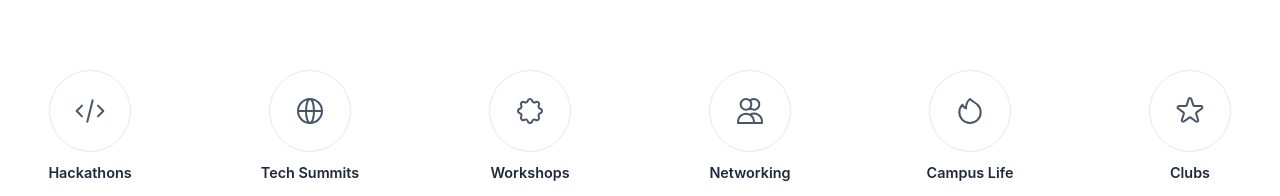
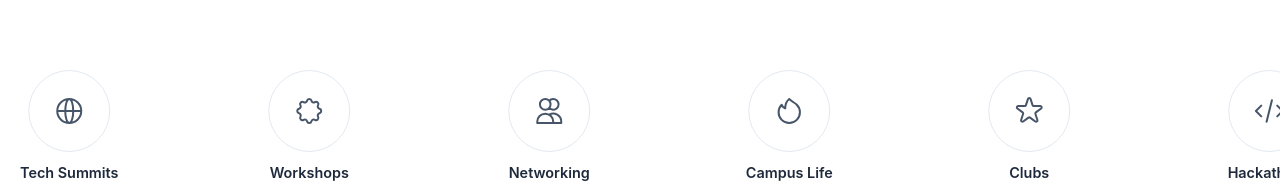
Before and after one commit to Jack-khalif/eventify, a React (Vite) app in the folder frontend/: page / in a window 1280 px wide. Shown: the part 604-800 px from the top of the page. Built offline with nearby package versions, Linux system fonts and the light colour scheme.

Commit message:
circular motion of category icons presented

```diff
--- a/frontend/src/components/CategoryIcons.tsx
+++ b/frontend/src/components/CategoryIcons.tsx
@@ -1,90 +1,50 @@
 export default function CategoryIcons() {
-  // We store the categories in an array so it's easy to add/remove them later
   const categories = [
-    {
-      name: "Hackathons",
-      // A simple laptop/code SVG
-      icon: <path strokeLinecap="round" strokeLinejoin="round" strokeWidth={1.5} d="M10 20l4-16m4 4l4 4-4 4M6 16l-4-4 4-4" />
-    },
-    {
-      name: "Tech Summits",
-      // A simple globe/network SVG
-      icon: <path strokeLinecap="round" strokeLinejoin="round" strokeWidth={1.5} d="M21 12a9 9 0 01-9 9m9-9a9 9 0 00-9-9m9 9H3m9 9a9 9 0 01-9-9m9 9c1.657 0 3-4.03 3-9s-1.343-9-3-9m0 18c-1.657 0-3-4.03-3-9s1.343-9 3-9m-9 9a9 9 0 019-9" />
-    },
-    {
-      name: "Workshops",
-      // A simple tools/wrench SVG
-      icon: <path strokeLinecap="round" strokeLinejoin="round" strokeWidth={1.5} d="M10.325 4.317c.426-1.756 2.924-1.756 3.35 0a1.724 1.724 0 002.573 1.066c1.543-.94 3.31.826 2.37 2.37a1.724 1.724 0 001.065 2.572c1.756.426 1.756 2.924 0 3.35a1.724 1.724 0 00-1.066 2.573c.94 1.543-.826 3.31-2.37 2.37a1.724 1.724 0 00-2.572 1.065c-.426 1.756-2.924 1.756-3.35 0a1.724 1.724 0 00-2.573-1.066c-1.543.94-3.31-.826-2.37-2.37a1.724 1.724 0 00-1.065-2.572c-1.756-.426-1.756-2.924 0-3.35a1.724 1.724 0 001.066-2.573c-.94-1.543.826-3.31 2.37-2.37.996.608 2.296.07 2.572-1.065z" />
-    },
-    {
-      name: "Networking",
-      // A simple users/people SVG
-      icon: <path strokeLinecap="round" strokeLinejoin="round" strokeWidth={1.5} d="M12 4.354a4 4 0 110 5.292M15 21H3v-1a6 6 0 0112 0v1zm0 0h6v-1a6 6 0 00-9-5.197M13 7a4 4 0 11-8 0 4 4 0 018 0z" />
-    },
-    {
-      name: "Campus Life",
-      // A simple fire/party SVG
-      icon: <path strokeLinecap="round" strokeLinejoin="round" strokeWidth={1.5} d="M17.657 18.657A8 8 0 016.343 7.343S7 9 9 10c0-2 .5-5 2.986-7C14 5 16.09 5.777 17.656 7.343A7.975 7.975 0 0120 13a7.975 7.975 0 01-2.343 5.657z" />
-    },
-    {
-      name: "Clubs",
-      // A simple star SVG
-      icon: <path strokeLinecap="round" strokeLinejoin="round" strokeWidth={1.5} d="M11.049 2.927c.3-.921 1.603-.921 1.902 0l1.519 4.674a1 1 0 00.95.69h4.915c.969 0 1.371 1.24.588 1.81l-3.976 2.888a1 1 0 00-.363 1.118l1.518 4.674c.3.922-.755 1.688-1.538 1.118l-3.976-2.888a1 1 0 00-1.176 0l-3.976 2.888c-.783.57-1.838-.197-1.538-1.118l1.518-4.674a1 1 0 00-.363-1.118l-3.976-2.888c-.784-.57-.38-1.81.588-1.81h4.914a1 1 0 00.951-.69l1.519-4.674z" />
-    }
+    { name: "Hackathons", icon: <path strokeLinecap="round" strokeLinejoin="round" strokeWidth={1.5} d="M10 20l4-16m4 4l4 4-4 4M6 16l-4-4 4-4" /> },
+    { name: "Tech Summits", icon: <path strokeLinecap="round" strokeLinejoin="round" strokeWidth={1.5} d="M21 12a9 9 0 01-9 9m9-9a9 9 0 00-9-9m9 9H3m9 9a9 9 0 01-9-9m9 9c1.657 0 3-4.03 3-9s-1.343-9-3-9m0 18c-1.657 0-3-4.03-3-9s1.343-9 3-9m-9 9a9 9 0 019-9" /> },
+    { name: "Workshops", icon: <path strokeLinecap="round" strokeLinejoin="round" strokeWidth={1.5} d="M10.325 4.317c.426-1.756 2.924-1.756 3.35 0a1.724 1.724 0 002.573 1.066c1.543-.94 3.31.826 2.37 2.37a1.724 1.724 0 001.065 2.572c1.756.426 1.756 2.924 0 3.35a1.724 1.724 0 00-1.066 2.573c.94 1.543-.826 3.31-2.37 2.37a1.724 1.724 0 00-2.572 1.065c-.426 1.756-2.924 1.756-3.35 0a1.724 1.724 0 00-2.573-1.066c-1.543.94-3.31-.826-2.37-2.37a1.724 1.724 0 00-1.065-2.572c-1.756-.426-1.756-2.924 0-3.35a1.724 1.724 0 001.066-2.573c-.94-1.543.826-3.31 2.37-2.37.996.608 2.296.07 2.572-1.065z" /> },
+    { name: "Networking", icon: <path strokeLinecap="round" strokeLinejoin="round" strokeWidth={1.5} d="M12 4.354a4 4 0 110 5.292M15 21H3v-1a6 6 0 0112 0v1zm0 0h6v-1a6 6 0 00-9-5.197M13 7a4 4 0 11-8 0 4 4 0 018 0z" /> },
+    { name: "Campus Life", icon: <path strokeLinecap="round" strokeLinejoin="round" strokeWidth={1.5} d="M17.657 18.657A8 8 0 016.343 7.343S7 9 9 10c0-2 .5-5 2.986-7C14 5 16.09 5.777 17.656 7.343A7.975 7.975 0 0120 13a7.975 7.975 0 01-2.343 5.657z" /> },
+    { name: "Clubs", icon: <path strokeLinecap="round" strokeLinejoin="round" strokeWidth={1.5} d="M11.049 2.927c.3-.921 1.603-.921 1.902 0l1.519 4.674a1 1 0 00.95.69h4.915c.969 0 1.371 1.24.588 1.81l-3.976 2.888a1 1 0 00-.363 1.118l1.518 4.674c.3.922-.755 1.688-1.538 1.118l-3.976-2.888a1 1 0 00-1.176 0l-3.976 2.888c-.783.57-1.838-.197-1.538-1.118l1.518-4.674a1 1 0 00-.363-1.118l-3.976-2.888c-.784-.57-.38-1.81.588-1.81h4.914a1 1 0 00.951-.69l1.519-4.674z" /> }
   ];
 
-  return (
-    <section
-      style={{
-        maxWidth: "1200px",
-        margin: "0 auto",
-        padding: "40px 24px",
-      }}
-    >
+  // Since we need TWO sets of icons for the infinite loop, we define the JSX as a variable
+  // that we can repeat inside the main render.
+  const CategoryIconItem = ({ item }: { item: typeof categories[0] }) => (
     <div
-        style={{
-          display: "flex",
-          justifyContent: "space-between",
-          alignItems: "center",
-          gap: "24px",
-          overflowX: "auto", // Allows scrolling on mobile if there are too many icons
-          paddingBottom: "16px", // Space for the scrollbar
-        }}
-      >
-        {categories.map((category, index) => (
-          <div
-            key={index}
       style={{
         display: "flex",
         flexDirection: "column",
         alignItems: "center",
         cursor: "pointer",
-              minWidth: "100px", // Ensures icons don't get squished together
+        minWidth: "200px", // Increased slighty so they are more spread out
       }}
     >
-            {/* The Circular Icon Border */}
       <div
         style={{
           width: "80px",
           height: "80px",
           borderRadius: "50%",
-                border: "1px solid #E2E8F0", // Subtle gray border
+          border: "1px solid #E2E8F0",
           display: "flex",
           alignItems: "center",
           justifyContent: "center",
           marginBottom: "12px",
-                color: "#475569", // Dark gray icon color
-                transition: "all 0.2s ease", // Smooth hover effect
+          color: "#475569",
+          transition: "all 0.2s ease",
+          backgroundColor: "white", // Clean white background for the circles
         }}
         onMouseEnter={(e) => {
-                e.currentTarget.style.borderColor = "#14B8A6"; // Teal border on hover
-                e.currentTarget.style.color = "#14B8A6";       // Teal icon on hover
-                e.currentTarget.style.boxShadow = "0 4px 12px rgba(20, 184, 166, 0.15)";
+          e.currentTarget.style.borderColor = "#14B8A6";
+          e.currentTarget.style.color = "#14B8A6";
+          e.currentTarget.style.boxShadow = "0 6px 16px rgba(20, 184, 166, 0.2)";
+          e.currentTarget.style.transform = "translateY(-3px)"; // Slight lift on hover
         }}
         onMouseLeave={(e) => {
           e.currentTarget.style.borderColor = "#E2E8F0";
           e.currentTarget.style.color = "#475569";
           e.currentTarget.style.boxShadow = "none";
+          e.currentTarget.style.transform = "translateY(0)";
         }}
       >
         <svg
@@ -94,22 +54,69 @@ export default function CategoryIcons() {
           stroke="currentColor"
           style={{ width: "32px", height: "32px" }}
         >
-                {category.icon}
+          {item.icon}
         </svg>
       </div>
+      <span style={{ fontSize: "0.9rem", fontWeight: "600", color: "#1E293B", textAlign: "center" }}>
+        {item.name}
+      </span>
+    </div>
+  );
 
-            {/* The Category Text */}
-            <span
+  return (
+    <section
       style={{
-                fontSize: "0.9rem",
-                fontWeight: "600",
-                color: "#1E293B",
-                textAlign: "center"
+        maxWidth: "100vw", // Full viewport width
+        margin: "0 auto",
+        padding: "40px 0", // Reduced horizontal padding as it will overflow anyway
+        overflow: "hidden", // Crucial! Hides the extra icons as they scroll off screen
+        position: "relative",
       }}
     >
-              {category.name}
-            </span>
-          </div>
+      {/* This is a classic technique to inject CSS Keyframes into a React component
+        without a separate CSS file. We are defining the 'scroll' animation.
+      */}
+      <style>{`
+        @keyframes scroll {
+          0% { transform: translateX(0); }
+          100% { transform: translateX(calc(-100%)); }
+          /* We scroll the container the width of exactly ONE set of icons */
+        }
+      `}</style>
+
+      <div
+        style={{
+          display: "flex",
+          alignItems: "center",
+          gap: "40px", // Space between items
+          // -----------------------------------------------------------------
+          //  THE MAGIC: The Animation definition
+          // e scroll, very slowly (60 seconds for a full loop), infinitely, and linearly.
+          // -----------------------------------------------------------------
+          animation: "scroll 60s linear infinite",
+          // -----------------------------------------------------------------
+          //  RESPONSIVENESS: Stop animation on hover
+          // This must be added as a JS onMouseEnter/onMouseLeave to pause INLINE styles.
+          // We apply the animation to the wrapper div.
+          // -----------------------------------------------------------------
+          width: "max-content", // Important: Keeps the icons in one single ultra-wide row
+        }}
+        onMouseEnter={(e) => { e.currentTarget.style.animationPlayState = "paused" }}
+        onMouseLeave={(e) => { e.currentTarget.style.animationPlayState = "running" }}
+      >
+        {/* Set 1: The Original Icons */}
+        {categories.map((category, index) => (
+          <CategoryIconItem key={`original-${index}`} item={category} />
+        ))}
+
+        {/* Set 2: The Duplicated Icons for the seamless loop */}
+        {/*
+          When the original Set 1 scrolls completely off screen,
+          the animation resets to 0%. Set 2 looks exactly like Set 1,
+          so the eye never notices the jump back to the start!
+        */}
+        {categories.map((category, index) => (
+          <CategoryIconItem key={`duplicate-${index}`} item={category} />
         ))}
       </div>
     </section>
```
Lines whose indentation alone changed are shown as unchanged.
